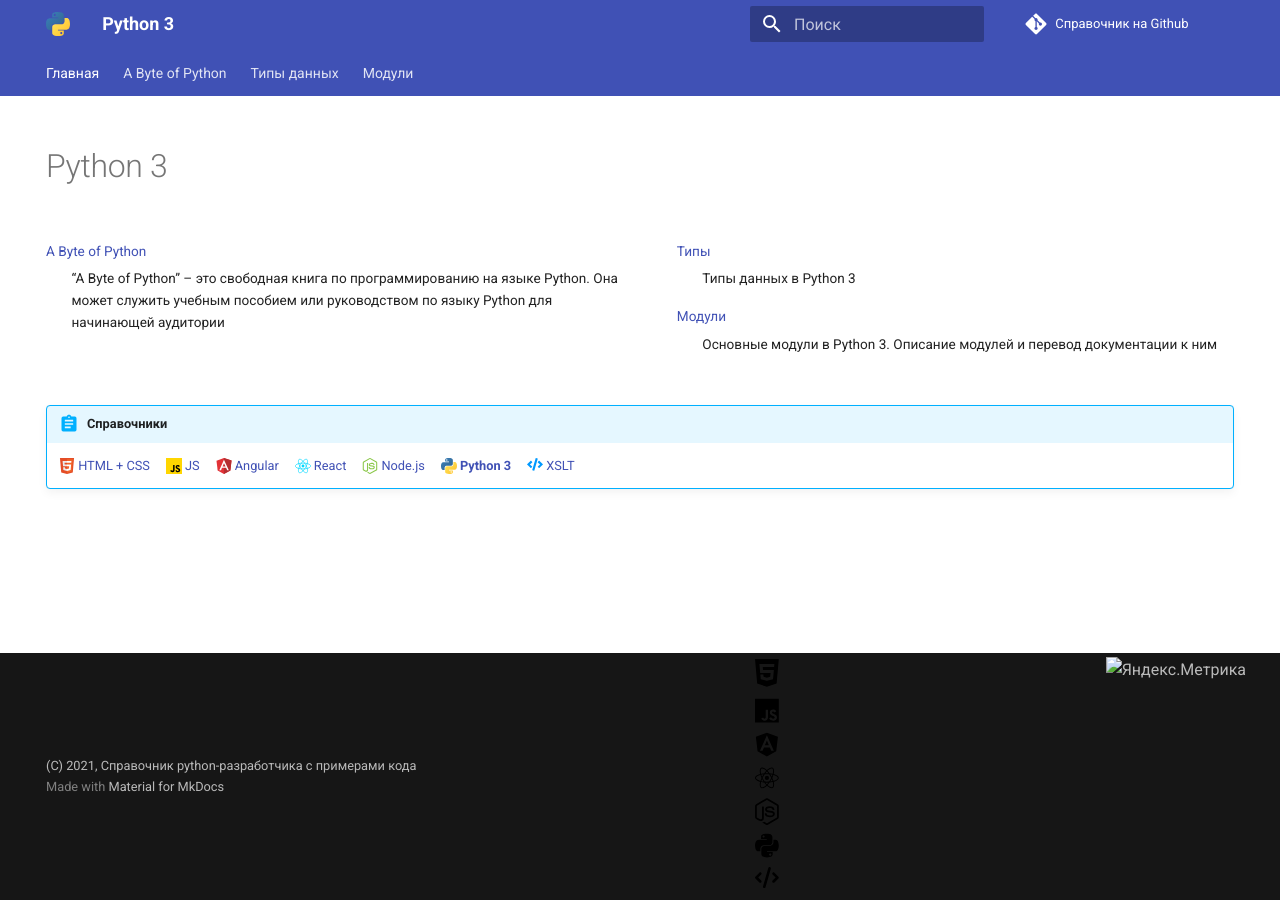
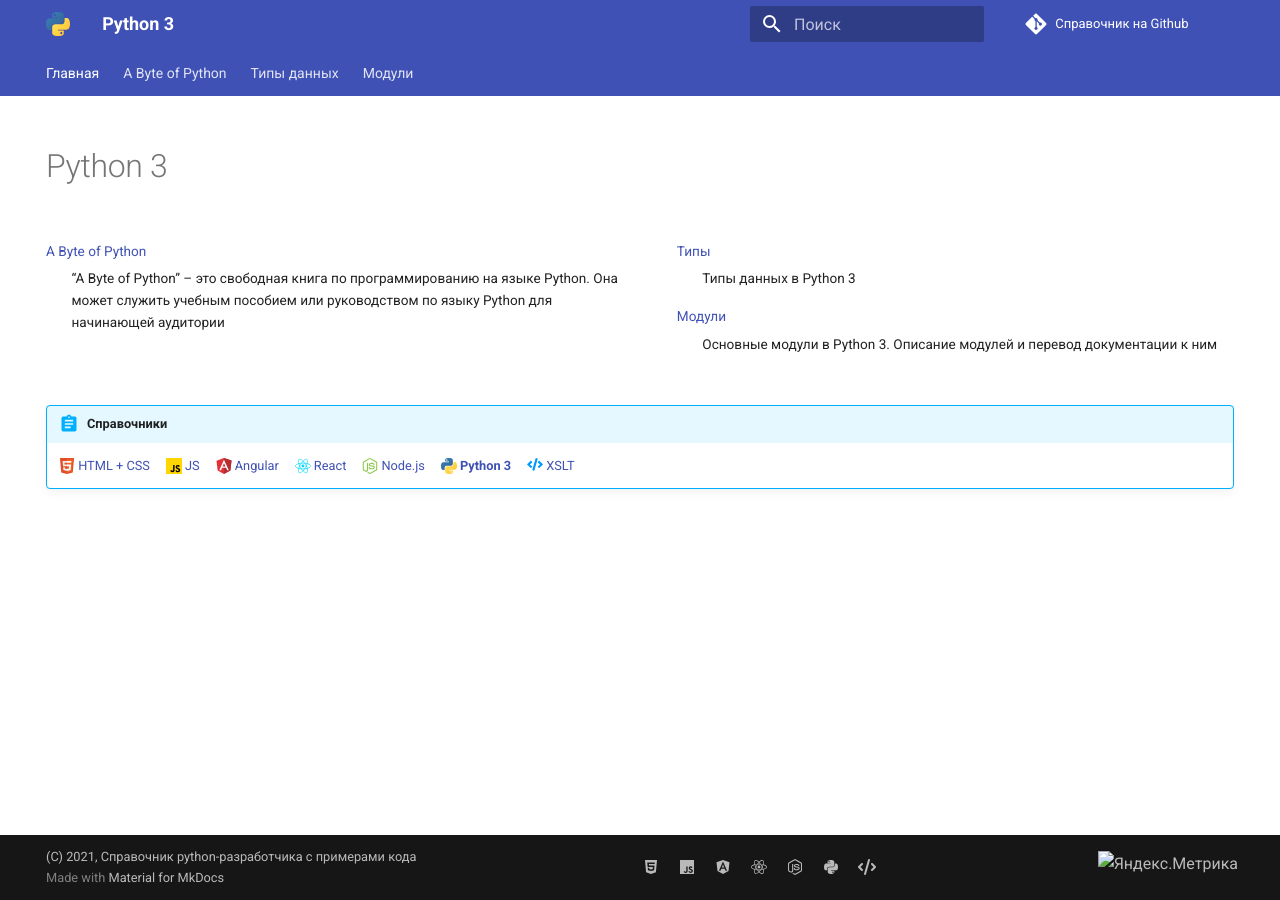
Before and after one commit to xsltdev/py3dev.ru, an MkDocs documentation site: the page built from docs/index.md, in a window 1280 px wide. Built offline with MkDocs 1.6.1 and Material for MkDocs 9.7.7, drawn with Linux system fonts in a browser that asks for light colours; comment, search, counter and statistics services are not loaded.

Commit message:
Update social.html

```diff
--- a/overrides/partials/social.html
+++ b/overrides/partials/social.html
@@ -19,16 +19,16 @@
 
 <!-- Social links in footer -->
 {% if config.extra.social %}
-<div class="md-footer-social">
+<div class="md-social">
 	{% for social in config.extra.social %} {% set title = social.name %} {% if
 	not title and "//" in social.link %} {% set _,url = social.link.split("//")
 	%} {% set title = url.split("/")[0] %} {% endif %}
-	<a href="{{ social.link }}" target="_blank" rel="noopener" title="{{ title }}" class="md-footer-social__link">
+	<a href="{{ social.link }}" target="_blank" rel="noopener" title="{{ title }}" class="md-social__link">
 		{% include ".icons/" ~ social.icon ~ ".svg" %}
 	</a>
 	{% endfor %}
 </div>
-<div class="md-footer-social">
+<div class="md-social">
 <!-- Yandex.Metrika informer -->
 <a href="https://metrika.yandex.ru/stat/?id=54884653&amp;from=informer"
 target="_blank" rel="nofollow"><img src="https://informer.yandex.ru/informer/54884653/3_0_FFFFFFFF_EFEFEFFF_0_pageviews"
```
